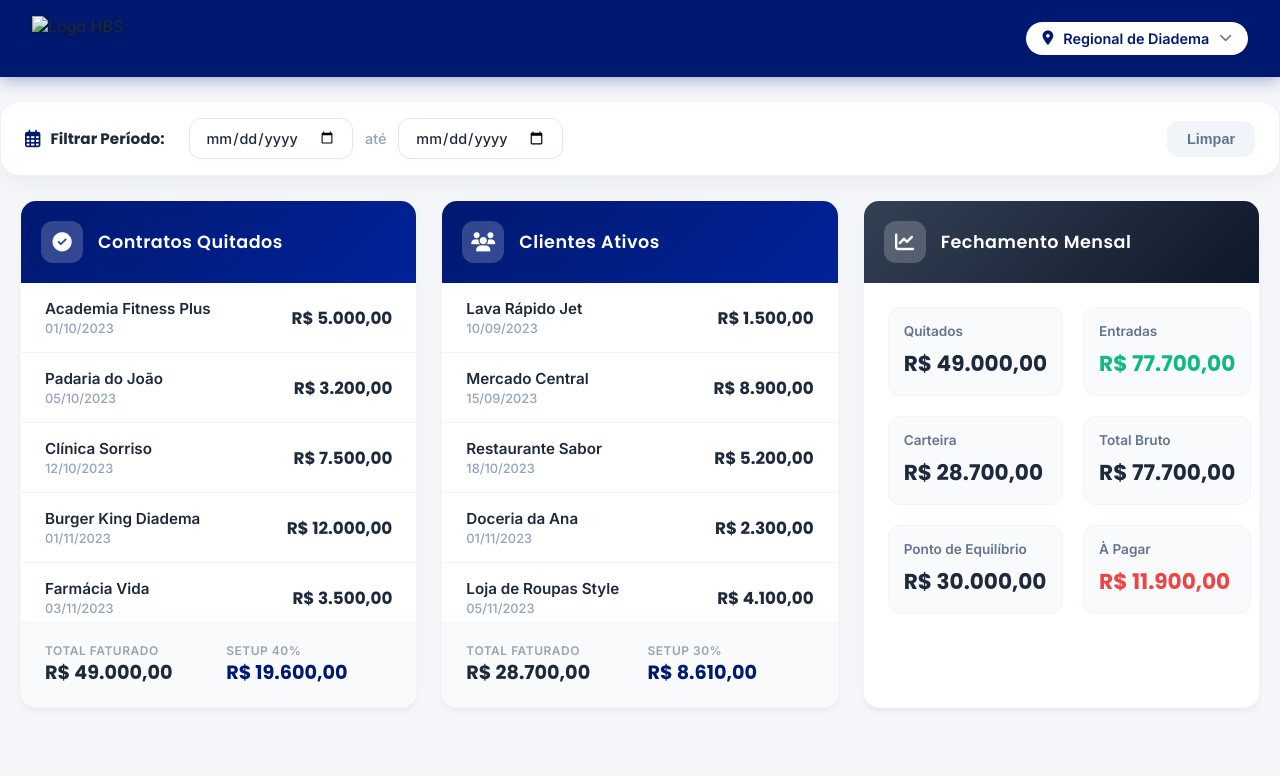
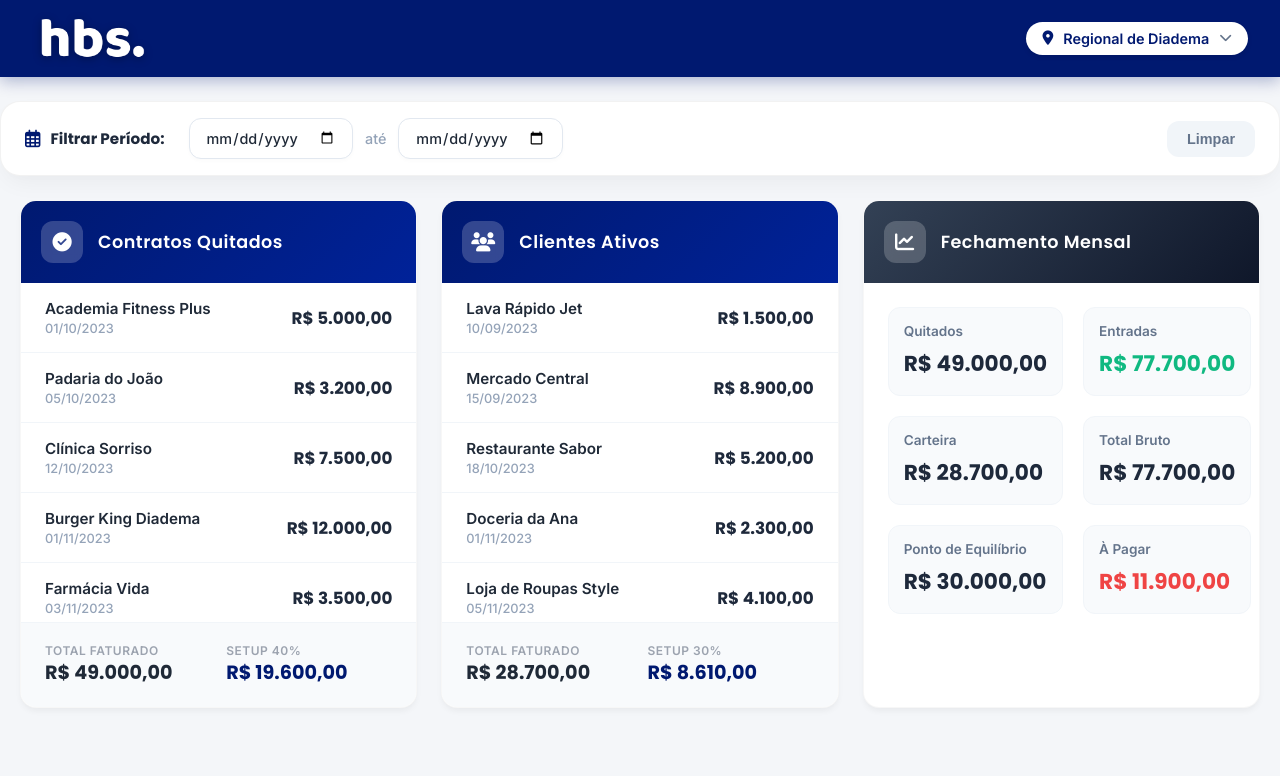
Before and after one commit to anthony-pcamargo/Dashboard-Regional, a plain HTML site: page index.html in a window 1280 px wide. Drawn offline with Linux system fonts and the light colour scheme.

Commit message:
Update index.html

```diff
--- a/index.html
+++ b/index.html
@@ -15,7 +15,7 @@
 
     <nav class="navbar">
         <div class="brand">
-            <img src="logo-hbs.png" alt="Logo HBS" class="logo-img">
+            <img src="img/hbs..png" alt="Logo HBS" class="logo-img">
         </div>
 
         <div class="user-menu-container">
```
